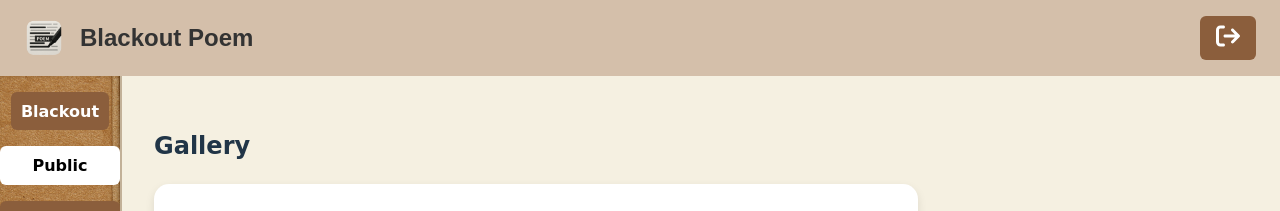
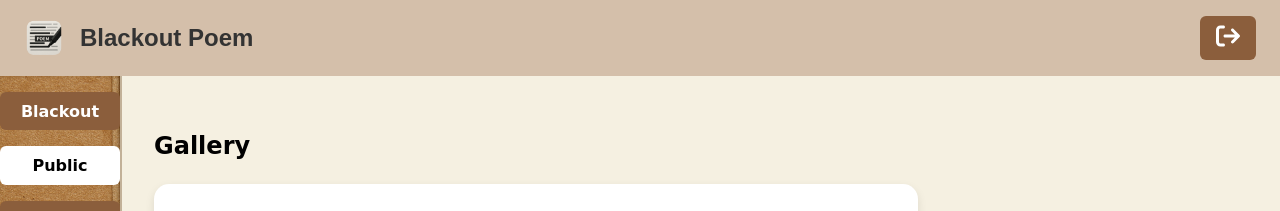
Before and after one commit to leonalu12/collaborative-blackout-poetry, a React (Vite) app in the folder clients/blackout-app/: page /gallery in a window 1280 px wide. Shown: the top 211 px of the page. Built offline with nearby package versions, Linux system fonts and the light colour scheme; no server answers; sample sign-in values are in the browser's storage.

Commit message:
Improve Styling (#72)
Co-authored-by: Elwin <elwin@ElwindeMBP.hub>

```diff
--- a/clients/blackout-app/src/styles/GalleryPage.css
+++ b/clients/blackout-app/src/styles/GalleryPage.css
@@ -20,14 +20,22 @@
   box-shadow: inset -2px 0 5px rgba(0,0,0,0.1); /* 内阴影模拟书页压痕 */
   border-right: 2px solid #c2b198; /* 模拟书页边缘 */
 }
-
+.content-area h2 {
+  color: black !important;
+}
 .nav-btn {
+  display: block;
+  box-sizing: border-box;
+  width: 100%;
   background-color: #8B5E3C;
   border: none;
   padding: 0.6em;
   cursor: pointer;
   font-weight: bold;
   border-radius: 6px;
+  width: 100%;
+  text-align: center;
+  font-size: 16px;
 }
 
 .nav-btn.active {
@@ -79,6 +87,10 @@
   justify-content: space-between;
   position: relative;
   aspect-ratio: 1 / 1;
+
+  width: 150px;              /* 明确指定宽度 */
+  height: 160px;             /* 固定高度 */
+  overflow: hidden;
 }
 
 .doc-card h3 {
```
